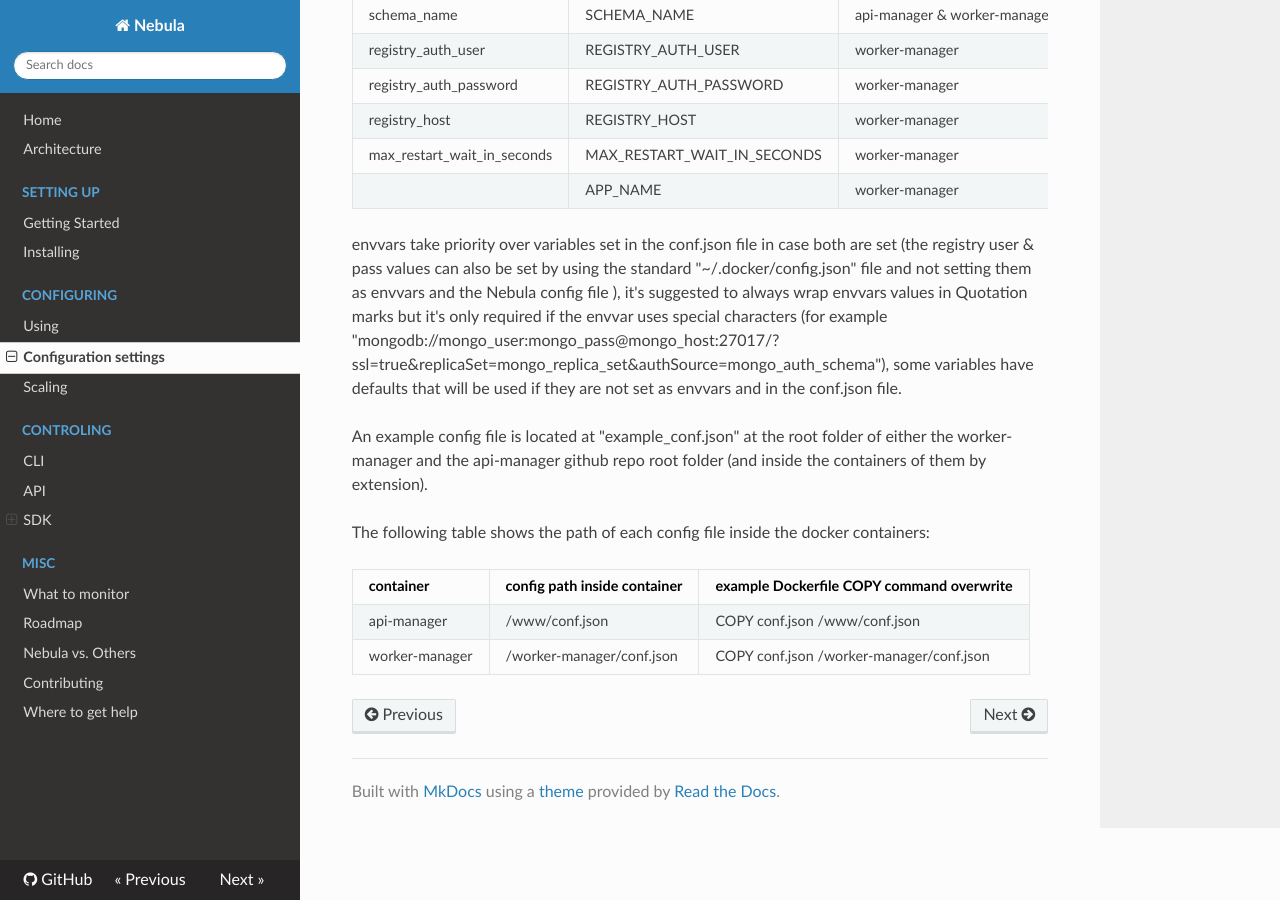
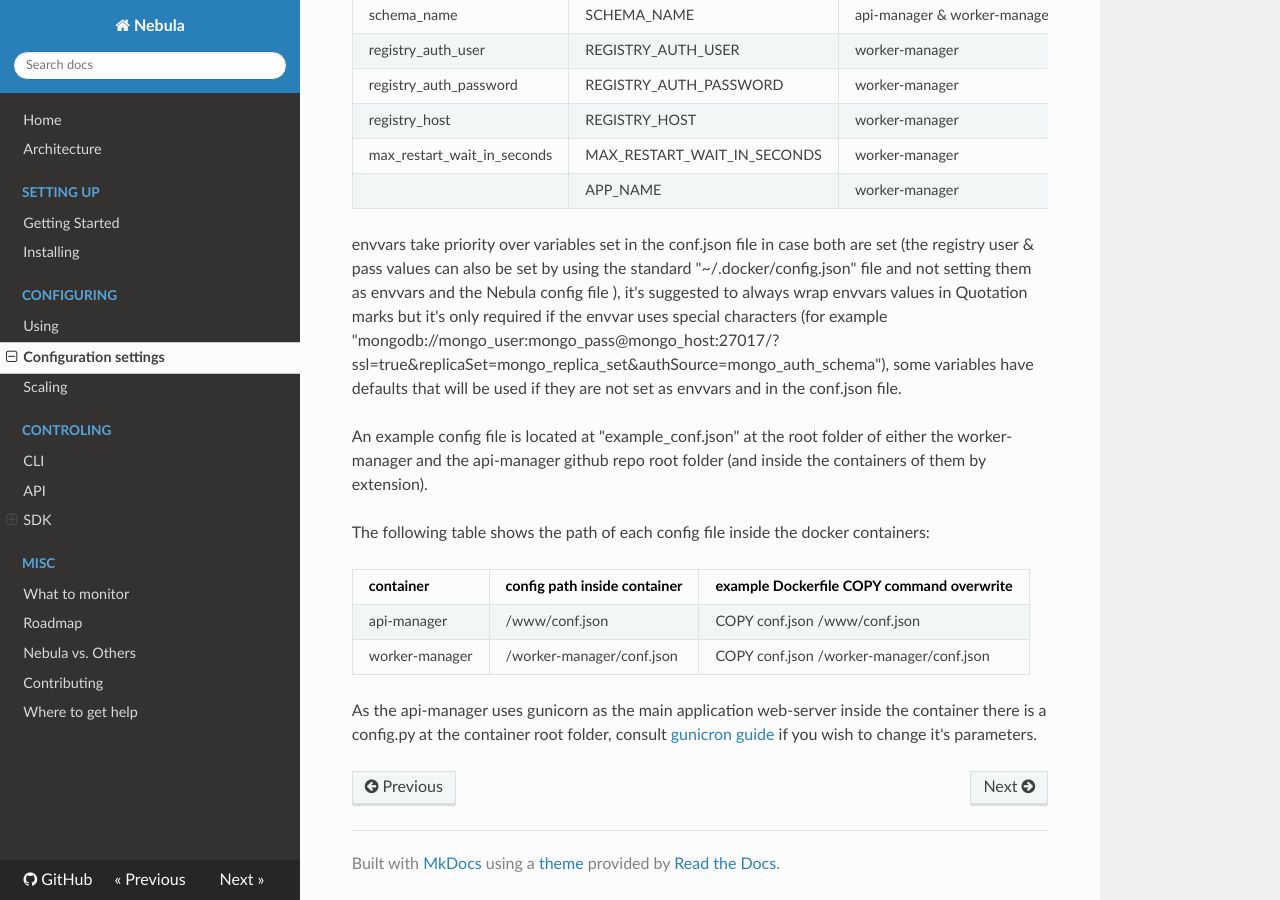
Before and after one commit to nebula-orchestrator/docs, an MkDocs documentation site: the page built from docs/config.md, in a window 1280 px wide and 900 px high, scrolled down 1128 px. Built offline with MkDocs 1.6.1, drawn with Linux system fonts in a browser that asks for light colours; nearby versions of some CDN libraries; old or Windows-style settings are respelled for this version of MkDocs.

Commit message:
adding mention of gunicorn settings

```diff
--- a/docs/config.md
+++ b/docs/config.md
@@ -49,3 +49,5 @@
 |----------------|------------------------------|-------------------------------------------|
 | api-manager    | /www/conf.json               | COPY conf.json /www/conf.json             |
 | worker-manager | /worker-manager/conf.json    | COPY conf.json /worker-manager/conf.json  |
+
+As the api-manager uses gunicorn as the main application web-server inside the container there is a config.py at the container root folder, consult [gunicron guide](http://docs.gunicorn.org/en/stable/configure.html) if you wish to change it's parameters.
```
